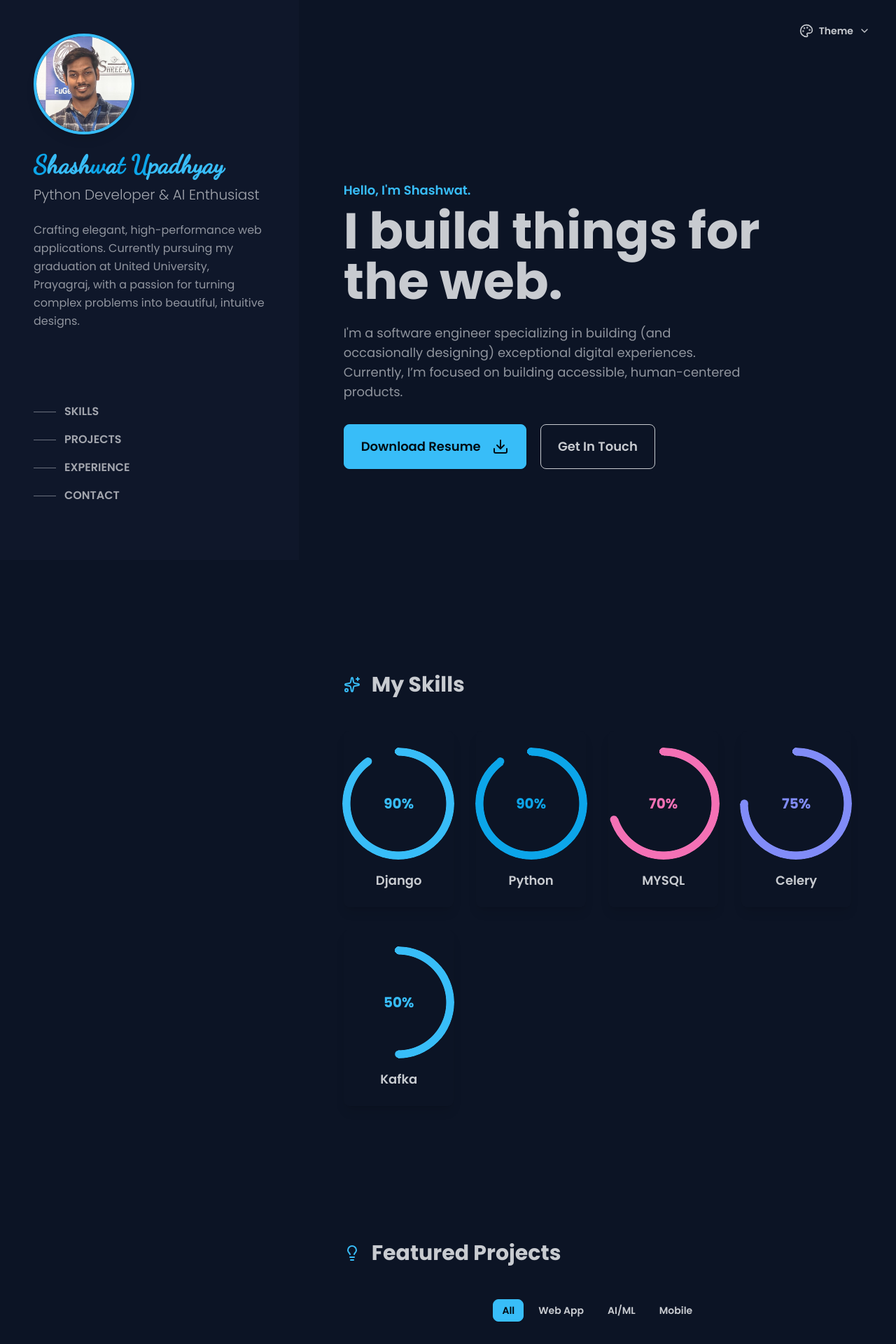
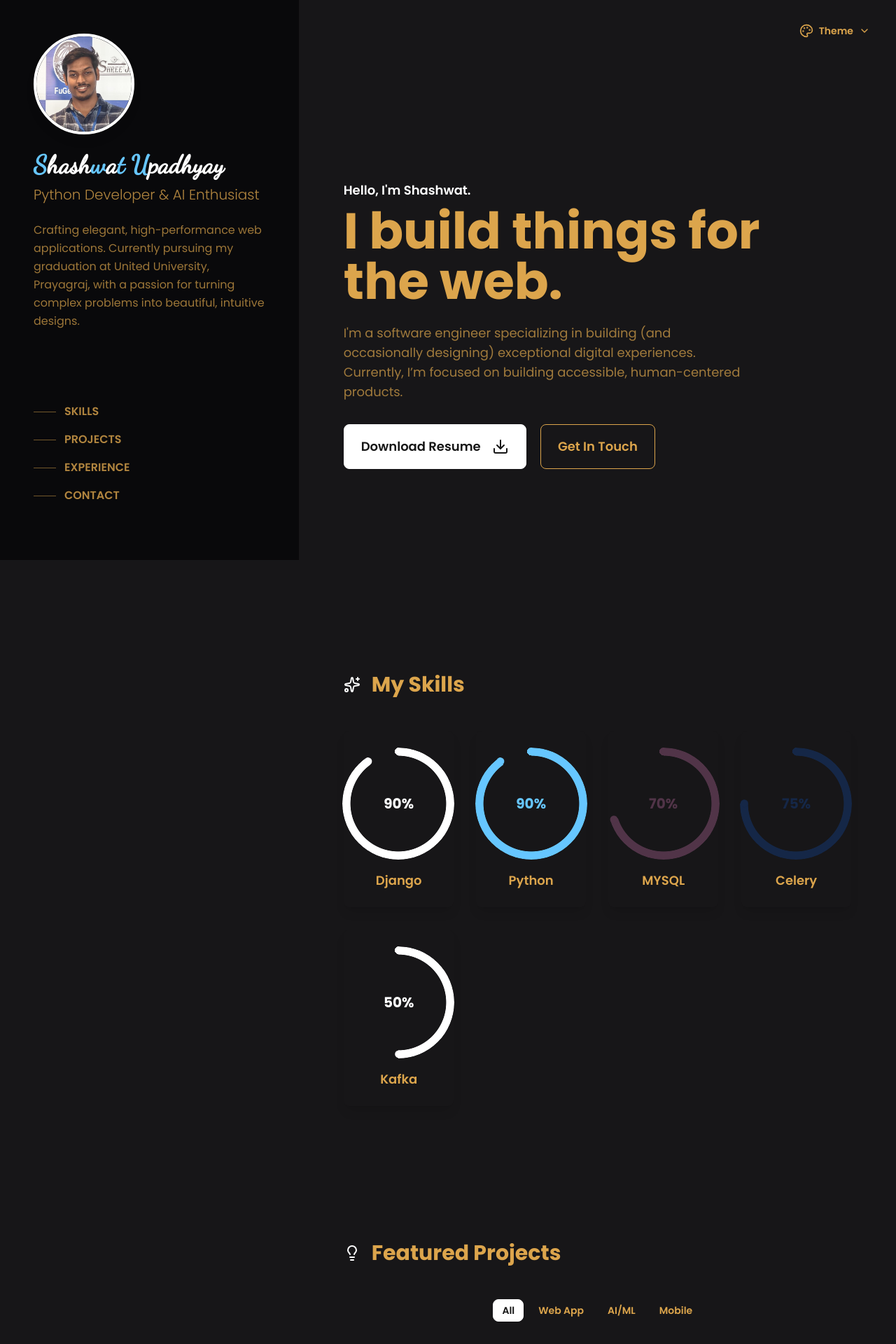
Before and after one commit to SonGoku2818/PortfolioUpdated, a Django app: page / in a window 1280 px wide. Shown: the top 1920 px of the page at 70% size. Run offline with Django 5.2, Linux system fonts and the light colour scheme; data comes from the database, SQL or seed files in the repository; some libraries are stand-ins or nearby versions.

Commit message:
theme changed

```diff
--- a/templates/home/home.html
+++ b/templates/home/home.html
@@ -140,7 +140,7 @@
         // Persist and instantly apply theme changes
         document.querySelectorAll('input[name="theme"]').forEach(radio => {
           // highlight saved theme on first load
-          if (radio.value === (localStorage.getItem('theme') || 'night')) {
+          if (radio.value === (localStorage.getItem('theme') || 'luxury')) {
             radio.checked = true;
           }
           // change handler
```
